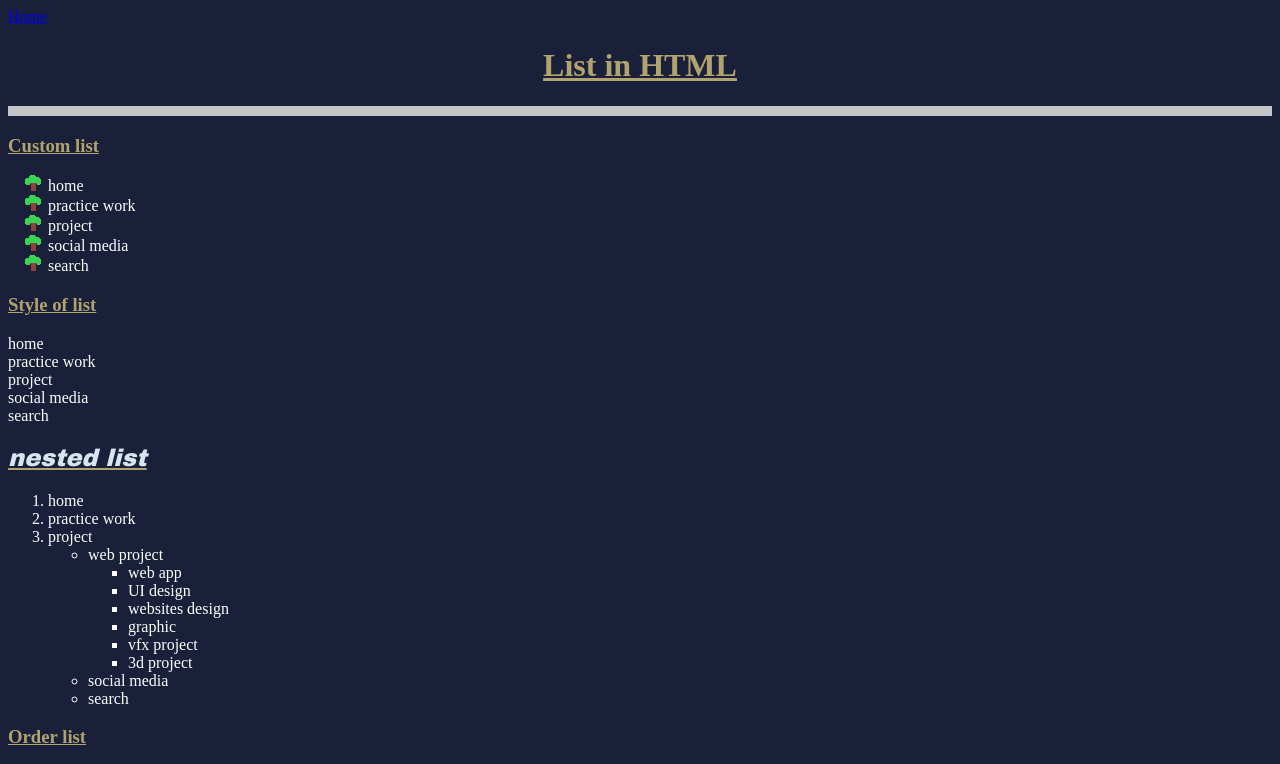
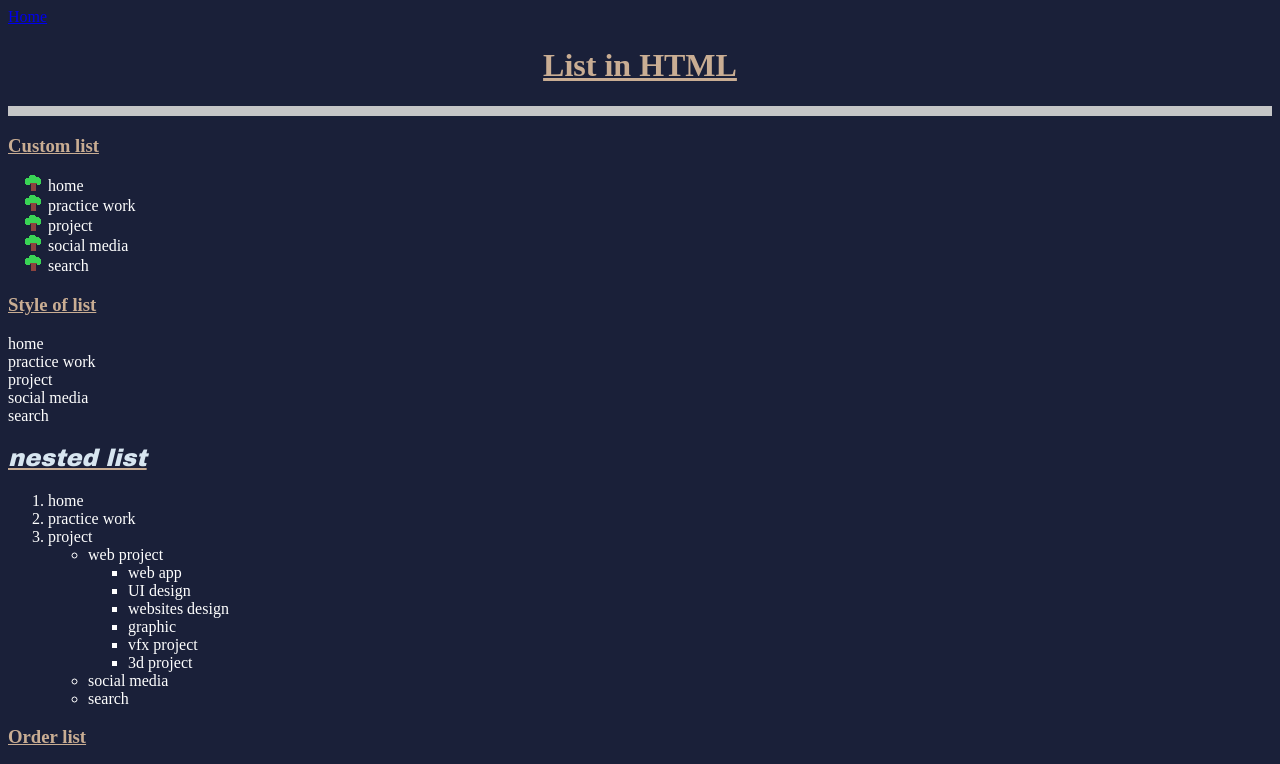
Before and after one commit to vineet8178/vineetweb, a plain HTML site: page list.html in a window 1280 px wide. Shown: the top 764 px of the page. Drawn offline with Linux system fonts and the light colour scheme.

Commit message:
Add files via upload

```diff
--- a/list.html
+++ b/list.html
@@ -4,7 +4,7 @@
 <title>list in html</title>
 <a href="index.html">Home</a>
 <header>
-<h1><font color="#b0a36e"><u>List in HTML</u></h1>
+<h1><font color="#C9AD93"><u>List in HTML</u></h1>
 </header>
 </head>
 <style>
```
